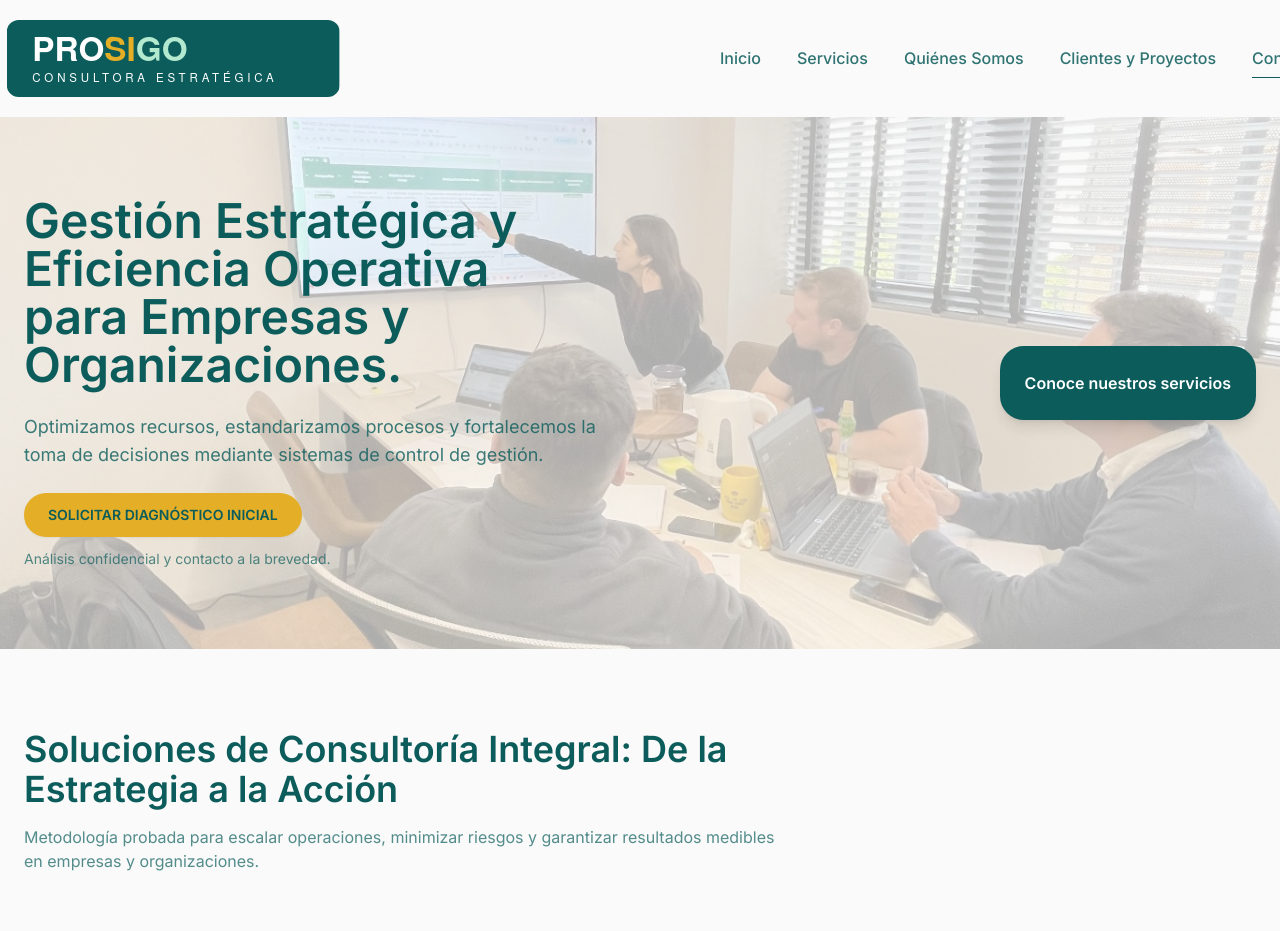
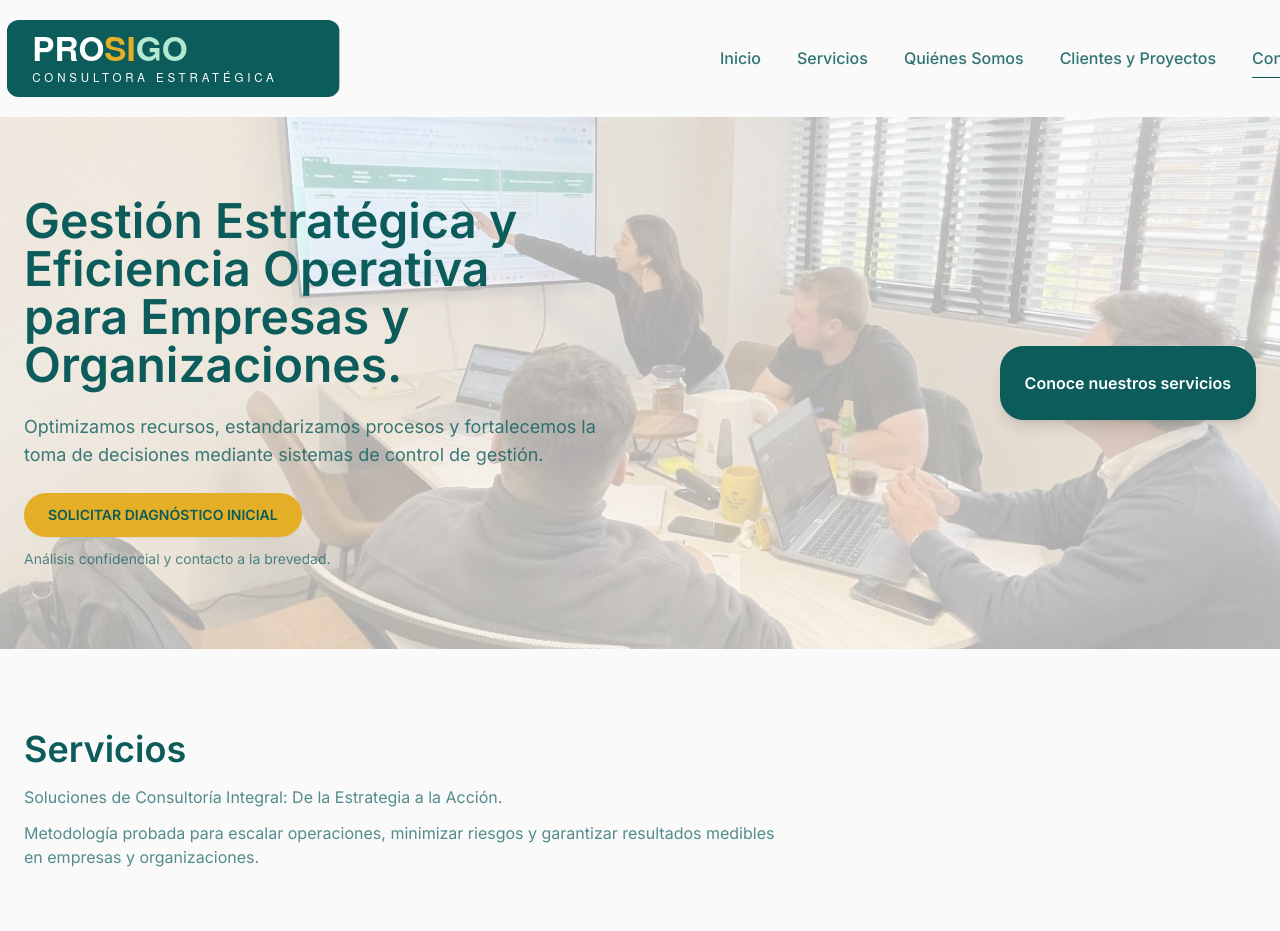
Before and after one commit to medinabenjamin/landing_page_test, a Next.js app: page / in a window 1280 px wide. Shown: the top 931 px of the page. Built offline with nearby package versions, Linux system fonts and the light colour scheme.

Commit message:
Add clear Servicios heading to services section

```diff
--- a/src/components/ServicesSection.tsx
+++ b/src/components/ServicesSection.tsx
@@ -57,9 +57,12 @@ export default function ServicesSection() {
       <div className="mx-auto flex max-w-[83rem] flex-col gap-16 px-6 py-20">
         <Reveal className="max-w-3xl" sectionId="servicios">
           <h2 className="text-3xl font-semibold text-brand md:text-4xl">
-            Soluciones de Consultoría Integral: De la Estrategia a la Acción
+            Servicios
           </h2>
           <p className="mt-4 text-base text-brand/70">
+            Soluciones de Consultoría Integral: De la Estrategia a la Acción.
+          </p>
+          <p className="mt-3 text-base text-brand/70">
             Metodología probada para escalar operaciones, minimizar riesgos y
             garantizar resultados medibles en empresas y organizaciones.
           </p>
```
